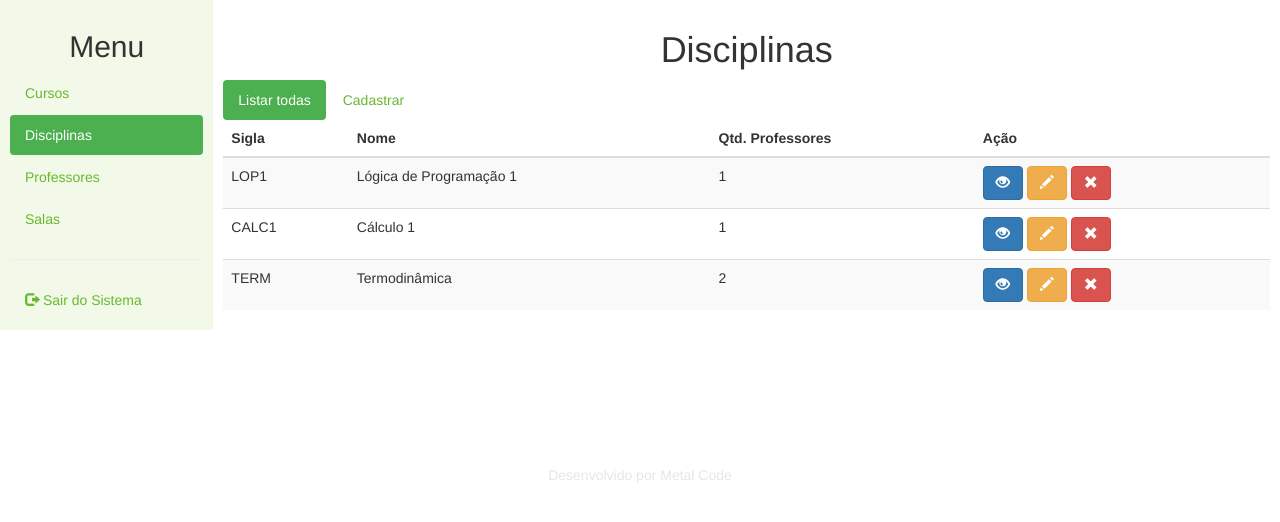
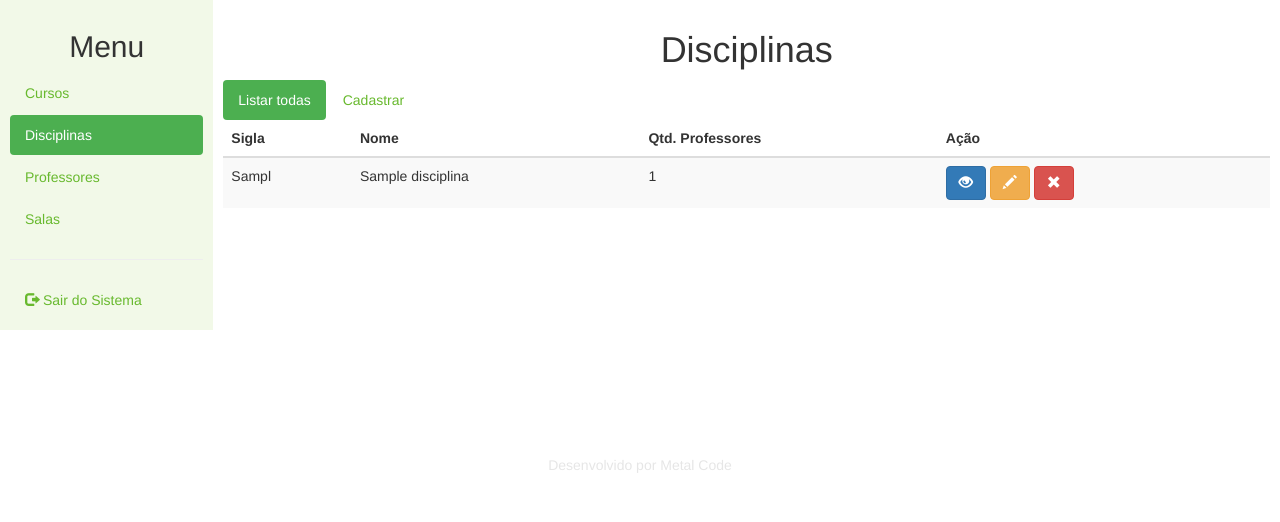
Before and after one commit to Metal-Brain/class_clock, a CodeIgniter app: page /class_clock/index.php/disciplina/index in a window 1280 px wide. Shown: the part 100-622 px from the top of the page. Run offline with CodeIgniter, Linux system fonts and the light colour scheme; tables that the repository leaves empty hold one stand-in row (values such as "Sample post"); some libraries are stand-ins or nearby versions.

Commit message:
Criado listagem de disciplinas

```diff
--- a/application/controllers/Disciplina.php
+++ b/application/controllers/Disciplina.php
@@ -40,7 +40,8 @@
       // Verifica se o formulario é valido
       if ($this->form_validation->run() == FALSE) {
 
-	       $this->load->view('disciplinas');
+        $dados['disciplinas'] = $this->Disciplina_model->getDisciplinas();
+	      $this->load->view('disciplinas', $dados);
 
       } else {
 
--- a/application/models/Disciplina_model.php
+++ b/application/models/Disciplina_model.php
@@ -14,10 +14,11 @@
       * @return Retorna um array com todas as disciplinas
       */
     public function getDisciplinas () {
-        $result = $this->db->get('Disciplina');
+      $this->db->where('status', TRUE);
+      $result = $this->db->get('Disciplina');
 
-        return $result->result_array(); // converte o objeto em um array
-      }
+      return $result->result_array(); // converte o objeto em um array
+    }
 
     /**
       * Busca a disciplina a partir do ID
--- a/application/views/disciplinas.php
+++ b/application/views/disciplinas.php
@@ -61,36 +61,23 @@
 									</tr>
 								</thead>
 								<tbody>
-									<tr>
-										<td>LOP1</td>
-										<td>Lógica de Programação 1</td>
-										<td>1</td>
-										<td>
-											<button type="button" class="btn btn-primary" title="Visualizar" data-toggle="modal" data-target="#myModal"><span class="glyphicon glyphicon-eye-open"></span></button>
-											<button type="button" class="btn btn-warning" title="Editar" data-toggle="modal" data-target="#exampleModal" data-whateversigla="LOP1" data-whatevernome="Lógica de Programação 1" data-whatevercurso="ADS"><span class="glyphicon glyphicon-pencil"></span></button>
-											<button type="button" class="btn btn-danger" title="Excluir"><span class="glyphicon glyphicon-remove"></span></button>
-										</td>
-									</tr>
-									<tr>
-										<td>CALC1</td>
-										<td>Cálculo 1</td>
-										<td>1</td>
-										<td>
-											<button type="button" class="btn btn-primary" title="Visualizar" data-toggle="modal" data-target="#myModal"><span class="glyphicon glyphicon-eye-open"></span></button>
-											<button type="button" class="btn btn-warning" title="Editar" data-toggle="modal" data-target="#exampleModal" data-whateversigla="CALC1" data-whatevernome="Cálculo 1" data-whatevercurso="MAT"><span class="glyphicon glyphicon-pencil"></span></button>
-											<button type="button" class="btn btn-danger" title="Excluir"><span class="glyphicon glyphicon-remove"></span></button>
-										</td>
-									</tr>
-									<tr>
-										<td>TERM</td>
-										<td>Termodinâmica</td>
-										<td>2</td>
-										<td>
-											<button type="button" class="btn btn-primary" title="Visualizar" data-toggle="modal" data-target="#myModal"><span class="glyphicon glyphicon-eye-open"></span></button>
-											<button type="button" class="btn btn-warning" title="Editar" data-toggle="modal" data-target="#exampleModal" data-whateversigla="TERM" data-whatevernome="Termodinâmica" data-whatevercurso="FIS"><span class="glyphicon glyphicon-pencil"></span></button>
-											<button type="button" class="btn btn-danger" title="Excluir"><span class="glyphicon glyphicon-remove"></span></button>
-										</td>
-									</tr>
+									<?php
+										foreach ($disciplinas as $disciplina) {
+											$row = '<tr>
+												<td>'.$disciplina['sigla'].'</td>
+												<td>'.$disciplina['nome'].'</td>
+												<td>'.$disciplina['qtdProf'].'</td>
+												<td>
+													<button type="button" class="btn btn-primary" title="Visualizar" data-toggle="modal" data-target="#myModal"><span class="glyphicon glyphicon-eye-open"></span></button>
+													<button type="button" class="btn btn-warning" title="Editar" data-toggle="modal" data-target="#exampleModal" data-whateversigla="LOP1" data-whatevernome="Lógica de Programação 1" data-whatevercurso="ADS"><span class="glyphicon glyphicon-pencil"></span></button>
+													<button type="button" class="btn btn-danger" title="Excluir"><span class="glyphicon glyphicon-remove"></span></button>
+												</td>
+											</tr>';
+
+											echo $row;
+										}
+									?>
+
 								</tbody>
 							</table>
 						</div>
```
